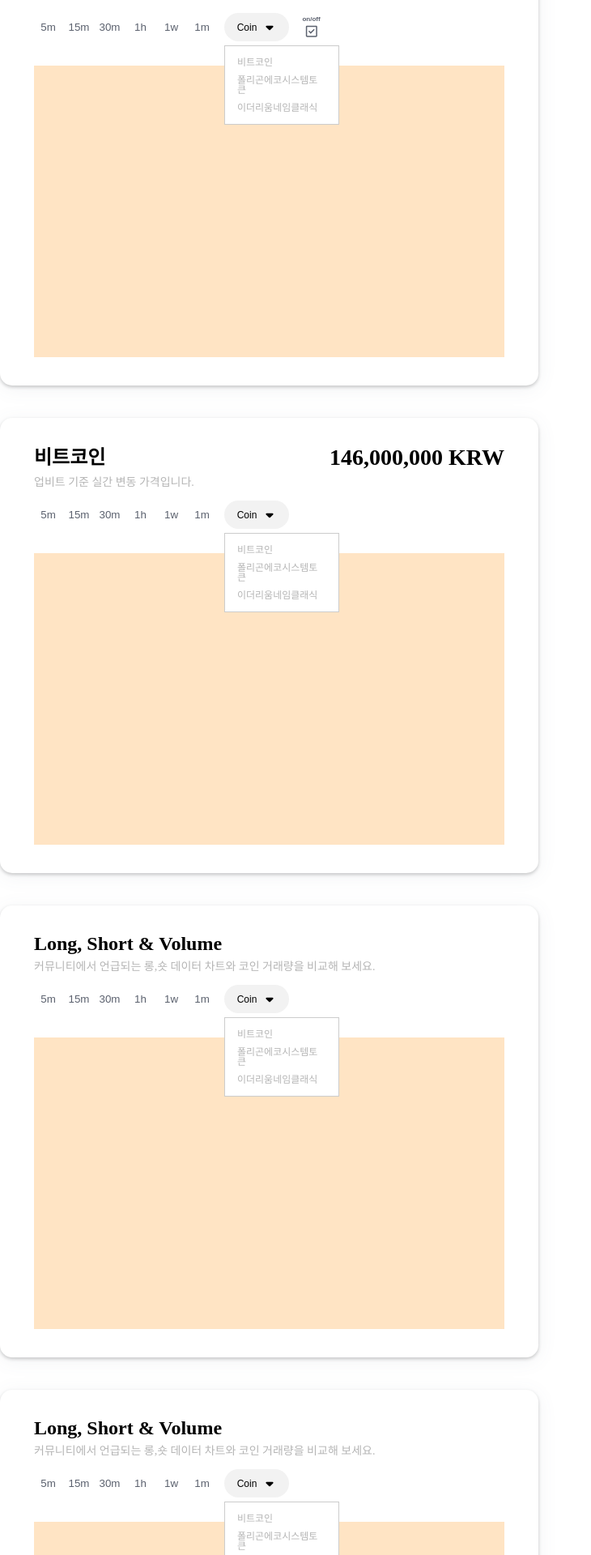
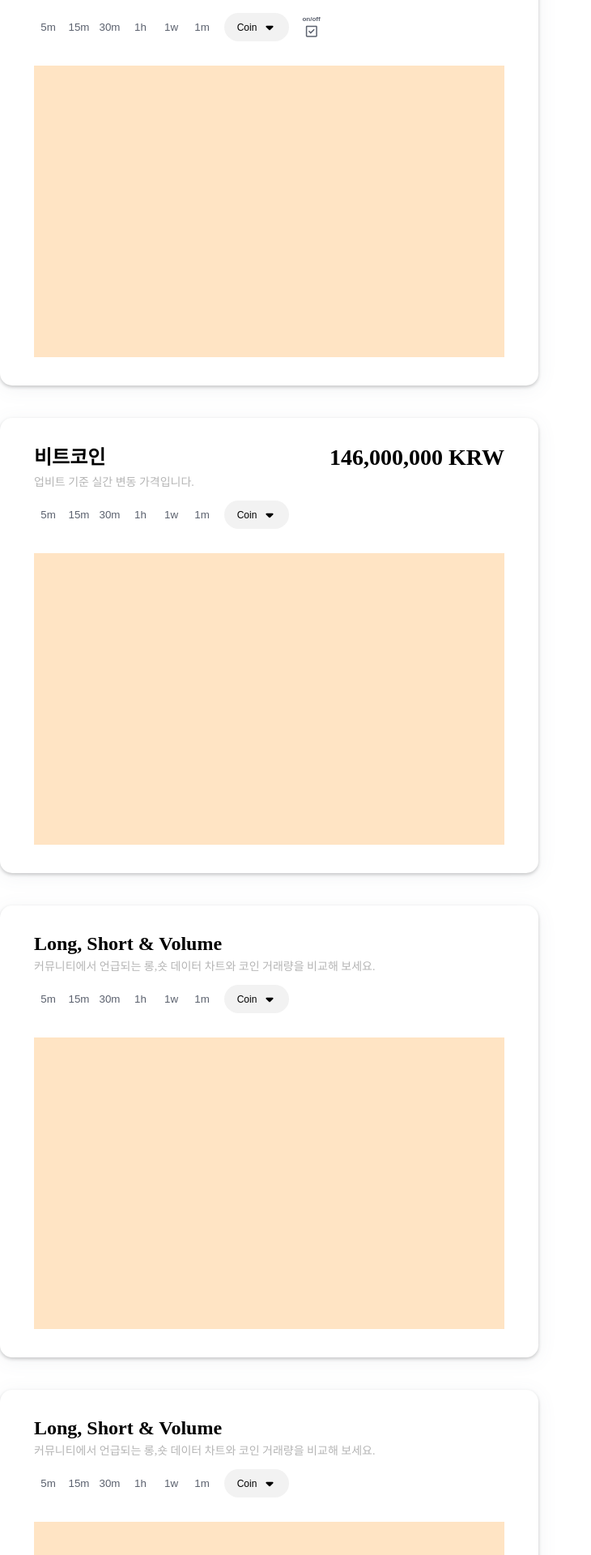
Before and after one commit to SebellKo/coinmind-client, a React (Vite) app: page / in a window 1280 px wide. Shown: the part 360-2280 px from the top of the page at 81% size, without its empty margins (0-730 px from the left). Built offline with nearby package versions, Linux system fonts and the light colour scheme.

Commit message:
[feat]: 코인 드랍다운 버튼 기능 구현

```diff
--- a/src/components/main/Overview/charts/CommunityShareChart.tsx
+++ b/src/components/main/Overview/charts/CommunityShareChart.tsx
@@ -9,8 +9,11 @@ import ContentsWrapper from '../../../../styles/components/chart/Wrapper/Content
 import DetailAndButtonsWrapper from '../../../../styles/components/chart/Wrapper/DetailAndButtonsWrapper';
 import DetailWrapper from '../../../../styles/components/chart/Wrapper/DetailWrapper';
 import ButtonsWrapper from '../../../../styles/components/chart/Wrapper/ButtonsWrapper';
+import { useState } from 'react';
 
 function CommunityShareChart() {
+  const [isClickCoinButton, setIsClickCoinButton] = useState<boolean>(false);
+
   return (
     <Card $type="chart">
       <ContentsWrapper>
@@ -24,7 +27,10 @@ function CommunityShareChart() {
           </DetailWrapper>
           <ButtonsWrapper>
             <TimeButton></TimeButton>
-            <SelectCoinButton></SelectCoinButton>
+            <SelectCoinButton
+              isClick={isClickCoinButton}
+              setIsClick={setIsClickCoinButton}
+            ></SelectCoinButton>
           </ButtonsWrapper>
         </DetailAndButtonsWrapper>
         <ChartArea></ChartArea>
--- a/src/components/main/Overview/charts/LongShortChart.tsx
+++ b/src/components/main/Overview/charts/LongShortChart.tsx
@@ -1,4 +1,5 @@
 import styled from 'styled-components';
+import { useState } from 'react';
 
 import Check from '/assets/images/check-box-icon.svg';
 
@@ -13,6 +14,8 @@ import DetailAndButtonsWrapper from '../../../../styles/components/chart/Wrapper
 import DetailWrapper from '../../../../styles/components/chart/Wrapper/DetailWrapper';
 
 function LongShortChart() {
+  const [isClickCoinButton, setIsClickCoinButton] = useState<boolean>(false);
+
   return (
     <Card $type="chart">
       <ContentsWrapper>
@@ -26,7 +29,10 @@ function LongShortChart() {
           </DetailWrapper>
           <ButtonsWrapper>
             <TimeButton></TimeButton>
-            <SelectCoinButton></SelectCoinButton>
+            <SelectCoinButton
+              setIsClick={setIsClickCoinButton}
+              isClick={isClickCoinButton}
+            ></SelectCoinButton>
             <ChartActiveButton>
               <p>on/off</p>
               <img src={Check} alt="check-box-icon"></img>
--- a/src/components/main/Overview/charts/LongShortVolumeChart.tsx
+++ b/src/components/main/Overview/charts/LongShortVolumeChart.tsx
@@ -9,8 +9,11 @@ import ButtonsWrapper from '../../../../styles/components/chart/Wrapper/ButtonsW
 import ContentsWrapper from '../../../../styles/components/chart/Wrapper/ContentsWrapper';
 import DetailAndButtonsWrapper from '../../../../styles/components/chart/Wrapper/DetailAndButtonsWrapper';
 import DetailWrapper from '../../../../styles/components/chart/Wrapper/DetailWrapper';
+import { useState } from 'react';
 
 function LongShortVolumeChart() {
+  const [isClickCoinButton, setIsClickCoinButton] = useState<boolean>(false);
+
   return (
     <Card $type="chart">
       <ContentsWrapper>
@@ -24,7 +27,10 @@ function LongShortVolumeChart() {
           </DetailWrapper>
           <ButtonsWrapper>
             <TimeButton></TimeButton>
-            <SelectCoinButton></SelectCoinButton>
+            <SelectCoinButton
+              isClick={isClickCoinButton}
+              setIsClick={setIsClickCoinButton}
+            ></SelectCoinButton>
           </ButtonsWrapper>
         </DetailAndButtonsWrapper>
         <ChartArea></ChartArea>
--- a/src/components/main/Overview/charts/UpbitCoinPriceChart.tsx
+++ b/src/components/main/Overview/charts/UpbitCoinPriceChart.tsx
@@ -10,8 +10,11 @@ import ContentsWrapper from '../../../../styles/components/chart/Wrapper/Content
 import DetailAndButtonsWrapper from '../../../../styles/components/chart/Wrapper/DetailAndButtonsWrapper';
 import DetailWrapper from '../../../../styles/components/chart/Wrapper/DetailWrapper';
 import ChartDescription from '../../../../styles/components/chart/Text/ChartDescription';
+import { useState } from 'react';
 
 function UpbitCoinPriceChart() {
+  const [isClickCoinButton, setIsClickCoinButton] = useState<boolean>(false);
+
   return (
     <Card $type="chart">
       <ContentsWrapper>
@@ -27,7 +30,10 @@ function UpbitCoinPriceChart() {
           </DetailWrapper>
           <ButtonsWrapper>
             <TimeButton></TimeButton>
-            <SelectCoinButton></SelectCoinButton>
+            <SelectCoinButton
+              isClick={isClickCoinButton}
+              setIsClick={setIsClickCoinButton}
+            ></SelectCoinButton>
           </ButtonsWrapper>
         </DetailAndButtonsWrapper>
         <ChartArea></ChartArea>
--- a/src/components/main/Overview/commons/SelectCoinButton.tsx
+++ b/src/components/main/Overview/commons/SelectCoinButton.tsx
@@ -1,19 +1,27 @@
 import styled from 'styled-components';
 
 import DropDownArrow from '/assets/images/arrow-drop-down.svg';
+import { Dispatch, SetStateAction } from 'react';
 
-function SelectCoinButton() {
+interface Props {
+  isClick: boolean;
+  setIsClick: Dispatch<SetStateAction<boolean>>;
+}
+
+function SelectCoinButton({ isClick, setIsClick }: Props) {
   return (
     <SelectCoinWrapper>
-      <SelectCoinDropDown>
+      <SelectCoinDropDown onClick={() => setIsClick((prev) => !prev)}>
         <p>Coin</p>
         <img src={DropDownArrow} alt="drop-down-arrow"></img>
       </SelectCoinDropDown>
-      <SelectCoinDropDownMenu>
-        <SelectCoinItem>비트코인</SelectCoinItem>
-        <SelectCoinItem>폴리곤에코시스템토큰</SelectCoinItem>
-        <SelectCoinItem>이더리움네임클래식</SelectCoinItem>
-      </SelectCoinDropDownMenu>
+      {isClick && (
+        <SelectCoinDropDownMenu>
+          <SelectCoinItem>비트코인</SelectCoinItem>
+          <SelectCoinItem>폴리곤에코시스템토큰</SelectCoinItem>
+          <SelectCoinItem>이더리움네임클래식</SelectCoinItem>
+        </SelectCoinDropDownMenu>
+      )}
     </SelectCoinWrapper>
   );
 }
```
